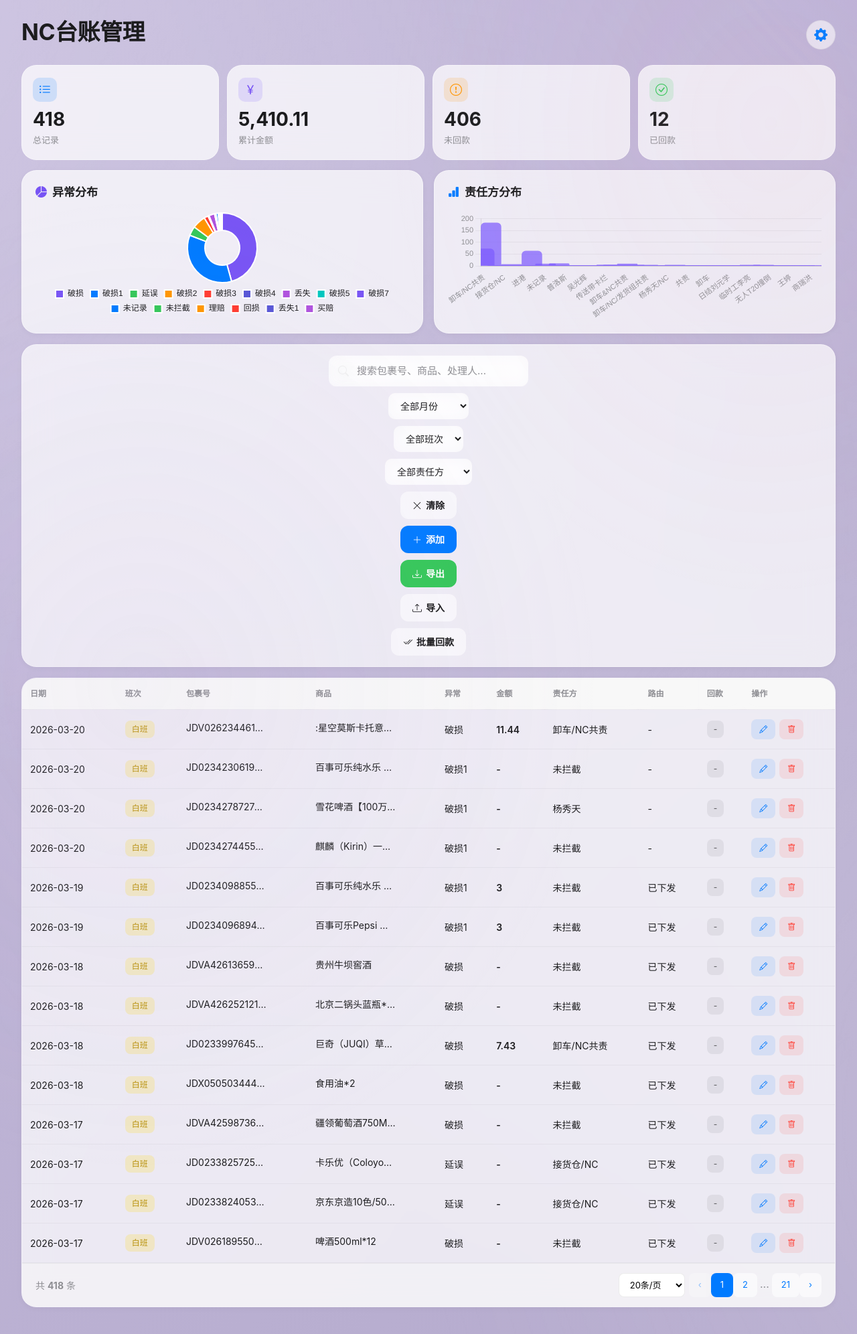
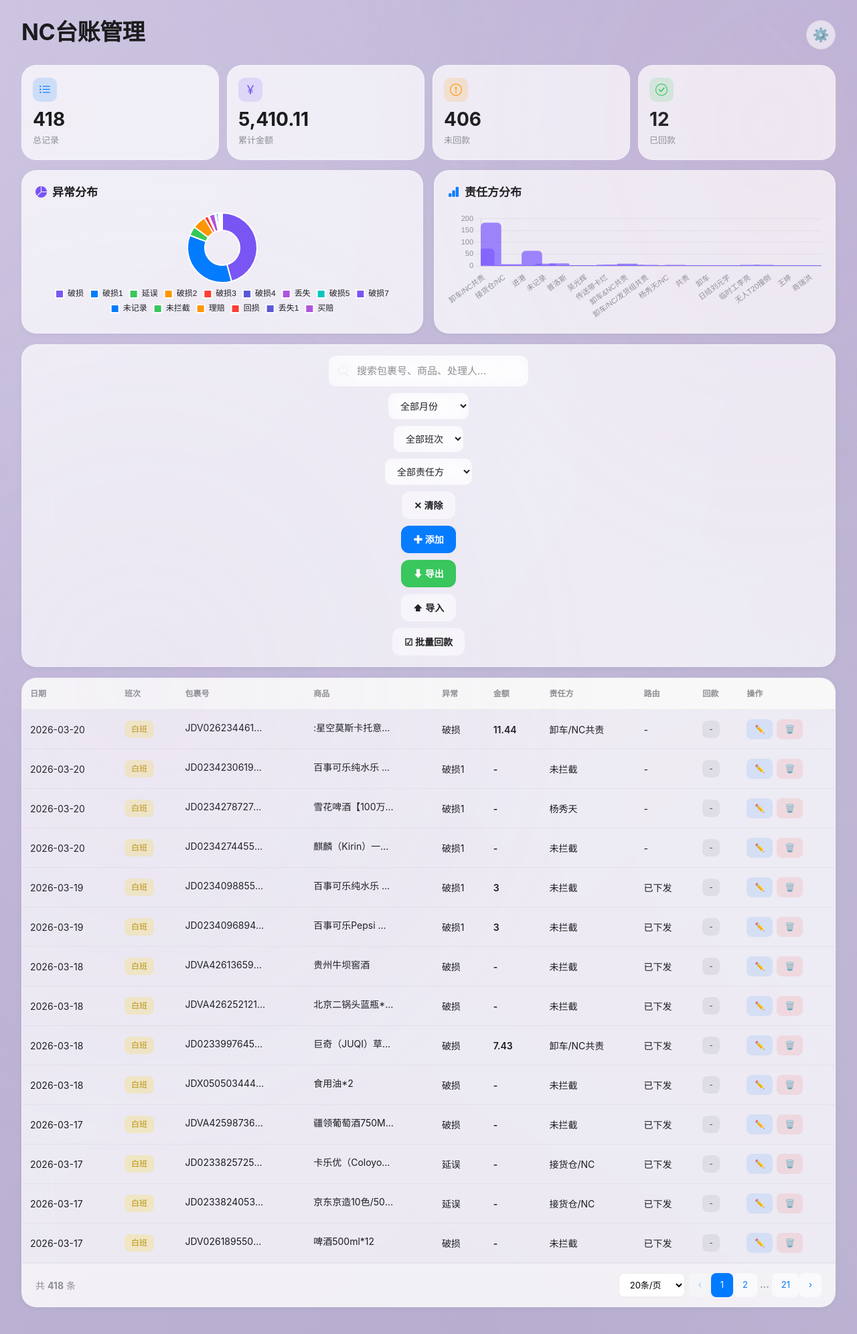
Before and after one commit to NC0319/nc-account-system, a Flask app: page / in a window 1280 px wide. Shown: the top 1992 px of the page at 67% size. Run offline with Flask 2, Linux system fonts and the light colour scheme.

Commit message:
修复图标显示：使用Unicode符号替代Bootstrap Icons

```diff
--- a/templates/index.html
+++ b/templates/index.html
@@ -656,7 +656,7 @@
         <!-- Header -->
         <div class="header">
             <h1 class="header-title">NC台账管理</h1>
-            <button class="header-btn" onclick="openSettings()" title="设置"><i class="bi bi-gear-fill"></i></button>
+            <button class="header-btn" onclick="openSettings()" title="设置">⚙️</button>
         </div>
 
         <!-- Stats -->
@@ -718,12 +718,12 @@
                 <option value="验货">验货</option>
                 <option value="卸车/NC共责">卸车/NC共责</option>
             </select>
-            <button class="action-btn secondary" onclick="clearFilters()"><i class="bi bi-x-lg"></i> 清除</button>
-            <button class="action-btn primary" onclick="openAddModal()"><i class="bi bi-plus-lg"></i> 添加</button>
-            <button class="action-btn green" onclick="exportData()"><i class="bi bi-download"></i> 导出</button>
-            <button class="action-btn secondary" onclick="document.getElementById('importFile').click()"><i class="bi bi-upload"></i> 导入</button>
+            <button class="action-btn secondary" onclick="clearFilters()">✕ 清除</button>
+            <button class="action-btn primary" onclick="openAddModal()">✚ 添加</button>
+            <button class="action-btn green" onclick="exportData()">⬇ 导出</button>
+            <button class="action-btn secondary" onclick="document.getElementById('importFile').click()">⬆ 导入</button>
             <input type="file" id="importFile" accept=".xlsx,.xls" style="display:none" onchange="importExcel(this)">
-            <button class="action-btn secondary" onclick="openBatchModal()"><i class="bi bi-check2-all"></i> 批量回款</button>
+            <button class="action-btn secondary" onclick="openBatchModal()">☑ 批量回款</button>
         </div>
 
         <!-- Table -->
@@ -758,7 +758,7 @@
         <div class="modal-box">
             <div class="modal-header">
                 <h3 id="modalTitle"><i class="bi bi-plus-circle"></i> 添加数据</h3>
-                <button class="modal-close" onclick="closeDataModal()"><i class="bi bi-x"></i></button>
+                <button class="modal-close" onclick="closeDataModal()">✕</button>
             </div>
             <div class="modal-body">
                 <form id="dataForm">
@@ -844,8 +844,8 @@
     <div class="modal-overlay" id="settingsModal">
         <div class="modal-box">
             <div class="modal-header">
-                <h3><i class="bi bi-gear-fill"></i> 设置</h3>
-                <button class="modal-close" onclick="closeSettings()"><i class="bi bi-x"></i></button>
+                <h3><h3>⚙️ 设置</h3></h3>
+                <button class="modal-close" onclick="closeSettings()">✕</button>
             </div>
             <div class="modal-body">
                 <div class="setting-item">
@@ -887,7 +887,7 @@
     <div class="modal-overlay" id="batchModal">
         <div class="modal-box">
             <div class="modal-header" style="background:linear-gradient(135deg,#ff9500,#ff6b00);color:white;">
-                <h3 style="color:white;"><i class="bi bi-check2-all"></i> 批量标记回款</h3>
+                <h3 style="color:white;">☑ 批量标记回款</h3>
                 <button class="modal-close" onclick="closeBatchModal()" style="background:rgba(255,255,255,0.3);color:white;"><i class="bi bi-x"></i></button>
             </div>
             <div class="modal-body">
@@ -1015,7 +1015,7 @@ function renderTable(){
         html += '<td>' + (item['责任方']||'-') + '</td>';
         html += '<td>' + (item['路由']||'-') + '</td>';
         html += '<td><span class="tag ' + (item['回款情况']==='√'?'tag-paid':'tag-unpaid') + '">' + (item['回款情况']==='√'?'√':'-') + '</span></td>';
-        html += '<td><button class="row-btn edit" onclick="openEditModal('+idx+')"><i class="bi bi-pencil"></i></button><button class="row-btn delete" onclick="deleteData('+idx+')"><i class="bi bi-trash"></i></button></td></tr>';
+        html += '<td><button class="row-btn edit" onclick="openEditModal('+idx+')">✏️</button><button class="row-btn delete" onclick="deleteData('+idx+')">🗑️</button></td></tr>';
     }
     tbody.innerHTML = html;
     document.getElementById('pageTotal').textContent = filteredData.length;
@@ -1153,7 +1153,7 @@ function openAddModal(){
 function openEditModal(idx){
     editingIndex = idx;
     var item = allData[idx];
-    document.getElementById('modalTitle').innerHTML = '<i class="bi bi-pencil"></i> 编辑数据';
+    document.getElementById('modalTitle').innerHTML = '✏️ 编辑数据';
     document.getElementById('confirmBtn').textContent = '更新';
     document.getElementById('confirmBtn').className = 'btn-confirm success';
     document.getElementById('fieldDate').value = item['日期'] || '';
```
